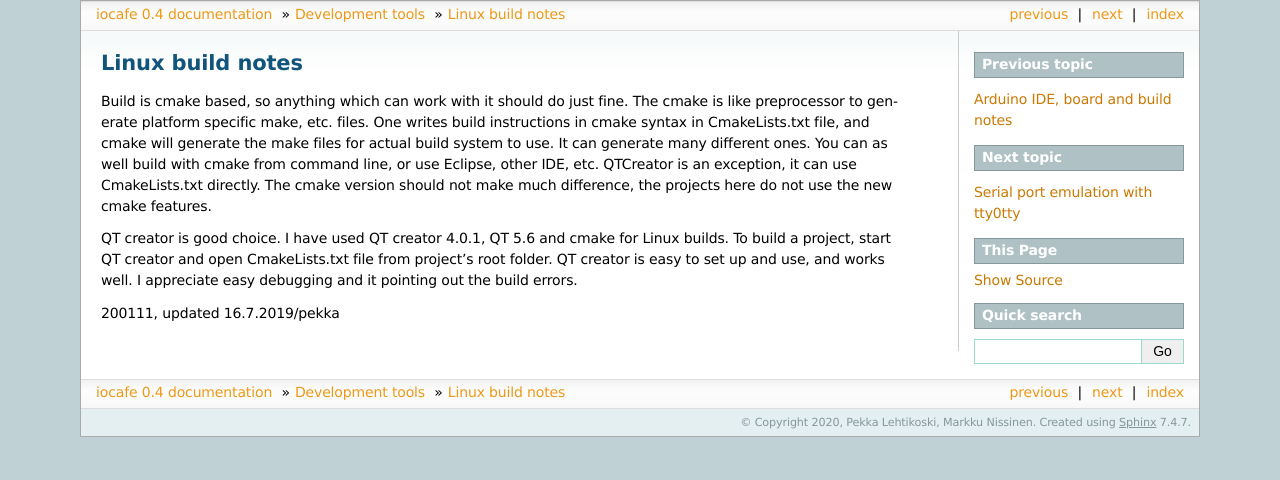
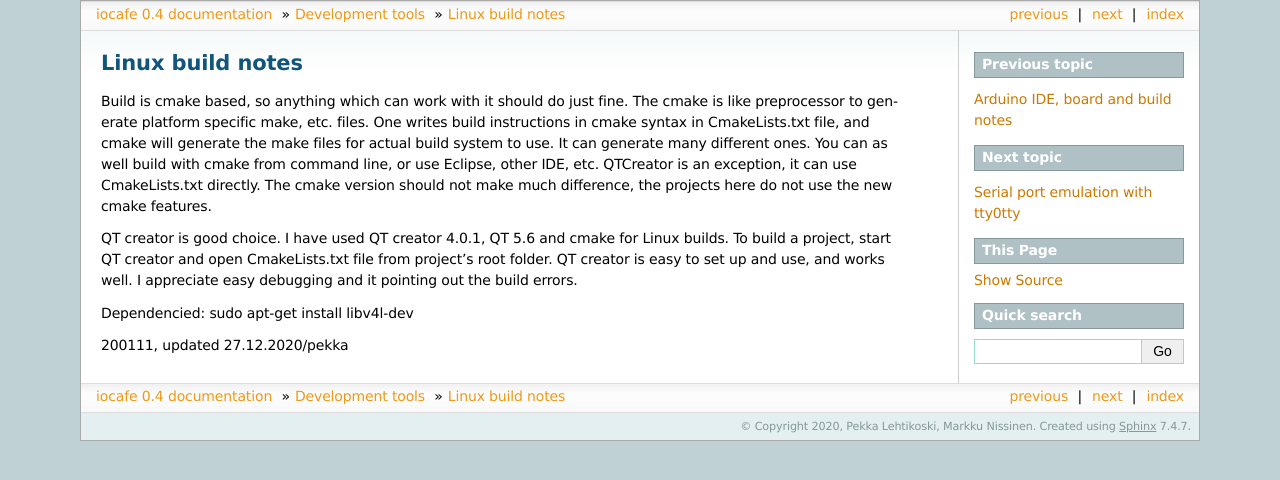
Before and after one commit to iocafe/iocafe-doc, a Sphinx documentation site: the page built from source/dev-tools/linux/200111-linux-cmake-build-notes.rst, in a window 1280 px wide. Shown: the top 480 px of the page. Built offline with Sphinx 7.4.7, drawn with Linux system fonts in a browser that asks for light colours.

Commit message:
dependency note

```diff
--- a/source/dev-tools/linux/200111-linux-cmake-build-notes.rst
+++ b/source/dev-tools/linux/200111-linux-cmake-build-notes.rst
@@ -12,4 +12,8 @@ start QT creator and open CmakeLists.txt file from project’s root folder. QT c
 and works well. I appreciate easy debugging and it pointing out the build errors.
 
 
-200111, updated 16.7.2019/pekka
+Dependencied:
+sudo apt-get install libv4l-dev
+
+
+200111, updated 27.12.2020/pekka
```
